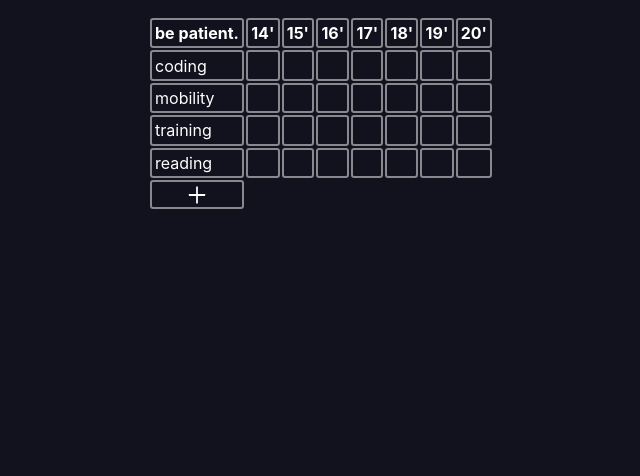
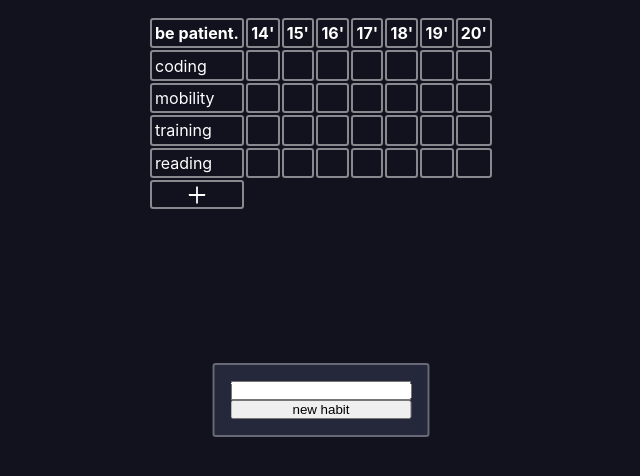
Before and after one commit to asi-isa/habito, a Next.js app: page / in a window 1280 px wide. Both pictures are taken after a click on the element 515 px from the left and 194 px from the top of the page. Shown: the top 476 px of the page, without its empty margins (319-959 px from the left). Built offline with nearby package versions, Linux system fonts and the light colour scheme.

Commit message:
newHabitForm init

```diff
--- a/comps/habit/Habit.js
+++ b/comps/habit/Habit.js
@@ -4,11 +4,9 @@ import styles from "./Habit.module.css";
 
 export default function Habit(props) {
   // für desktop size nötig
-  const daysInMonth = getDaysInMonth(props.date);
+  // const daysInMonth = getDaysInMonth(props.date);
   const habitCheckboxes = [];
-
-  // for small screen sizes: 7
-  for (let day = 0; day < 7; day++) {
+  for (let day = 0; day < props.days; day++) {
     habitCheckboxes.push(<Checkbox />);
   }
 
--- /dev/null
+++ b/comps/habit/NewHabitForm.js
@@ -0,0 +1,14 @@
+import styles from "./NewHabitForm.module.css";
+
+export default function NewHabitForm() {
+  function submitHandler(e) {
+    e.preventDefault();
+  }
+
+  return (
+    <form className={styles.form}>
+      <input type="text" id="name" />
+      <button>new habit</button>
+    </form>
+  );
+}
--- /dev/null
+++ b/comps/habit/NewHabitForm.module.css
@@ -0,0 +1,13 @@
+.form {
+  position: fixed;
+  top: 50%;
+  left: 50%;
+  transform: translate(-50%, -50%);
+  border: 2px solid var(--color-30);
+  border-radius: 0.2rem;
+  z-index: 999;
+  background-color: var(--bg-light);
+  display: flex;
+  flex-direction: column;
+  padding: 1rem;
+}
--- a/comps/home/MainPage.js
+++ b/comps/home/MainPage.js
@@ -2,14 +2,23 @@ import styles from "./MainPage.module.css";
 import { AiOutlinePlus } from "react-icons/ai";
 import { addDays } from "date-fns";
 import Habit from "../habit/Habit";
+import { useState } from "react";
+import NewHabitForm from "../habit/NewHabitForm";
 
 export default function MainPage() {
+  const [showNewHabitForm, setShowNewHabitForm] = useState(false);
+  const habits = [];
+  const days = 7;
   const today = new Date();
   const nextDays = [];
-  for (let _ = 0; _ < 7; _++) {
+  for (let _ = 0; _ < days; _++) {
     nextDays.push(
       <th className={styles.tablehead_date}>{addDays(today, _).getDate()}'</th>
     );
+  }
+
+  function toggleNewHabitForm() {
+    setShowNewHabitForm(!showNewHabitForm);
   }
 
   return (
@@ -20,17 +29,21 @@ export default function MainPage() {
           {nextDays}
         </tr>
 
-        <Habit habitName="coding" />
-        <Habit habitName="mobility" />
-        <Habit habitName="training" />
-        <Habit habitName="reading" />
+        <Habit habitName="coding" days={days} />
+        <Habit habitName="mobility" days={days} />
+        <Habit habitName="training" days={days} />
+        <Habit habitName="reading" days={days} />
+
+        {habits}
 
         <tr className={styles.tablerow}>
-          <td className={styles.new_habit}>
+          <td className={styles.new_habit} onClick={toggleNewHabitForm}>
             <AiOutlinePlus />
           </td>
         </tr>
       </table>
+
+      {showNewHabitForm && <NewHabitForm />}
     </main>
   );
 }
--- a/comps/home/MainPage.module.css
+++ b/comps/home/MainPage.module.css
@@ -20,6 +20,7 @@
   justify-content: center;
   align-items: center;
   padding: 0.3rem;
+  cursor: pointer;
 }
 .new_habit svg {
   transform: scale(1.5);
```
